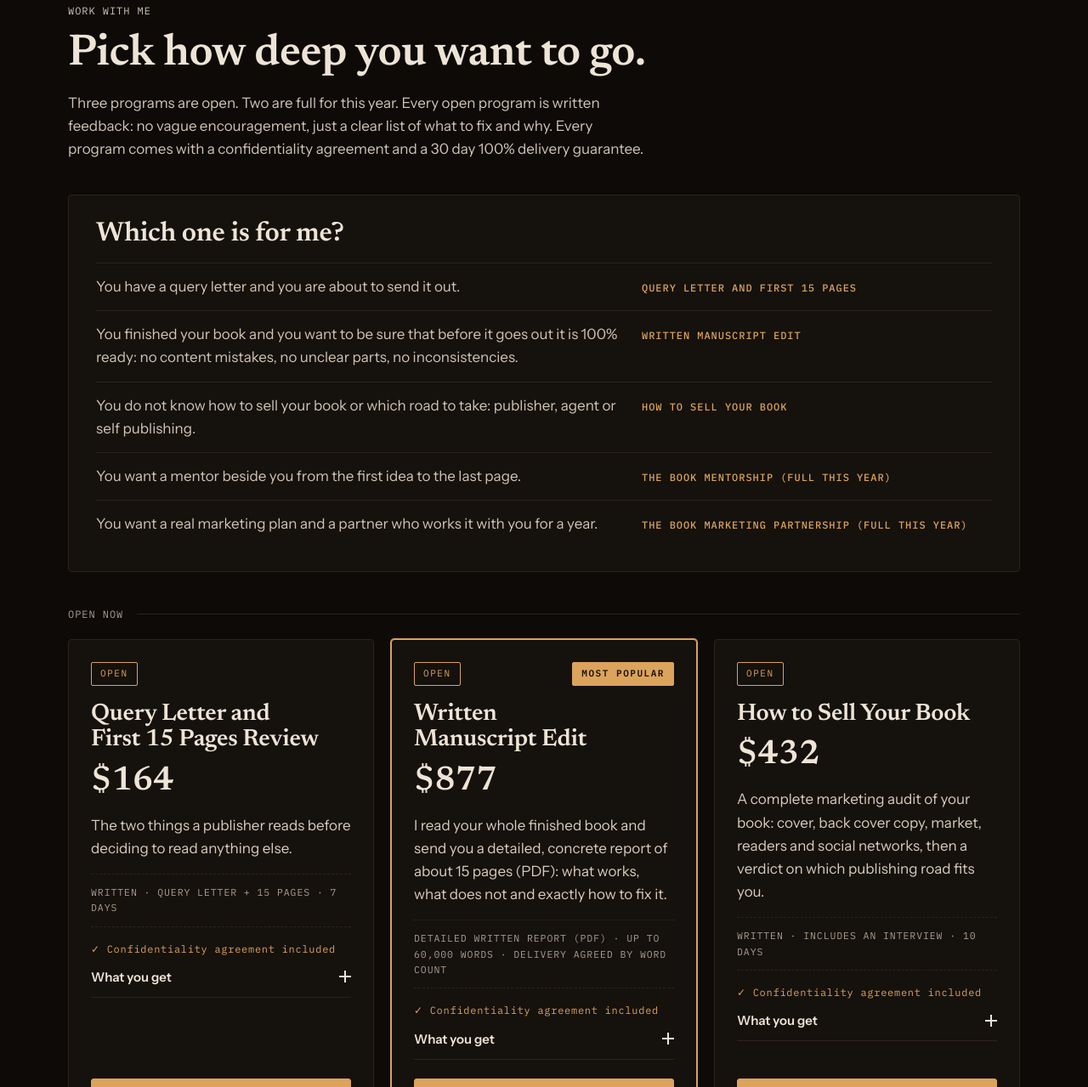
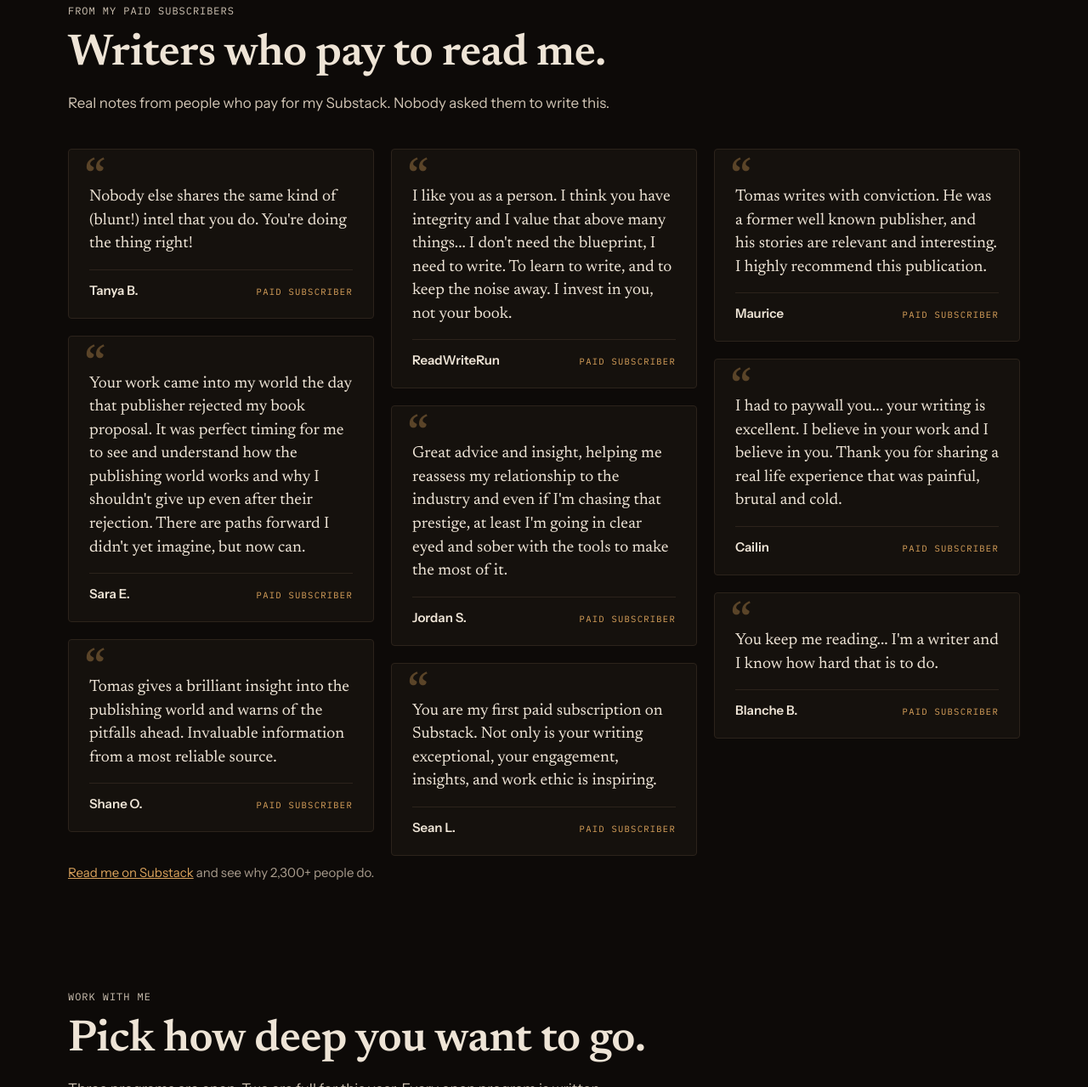
Before and after one commit to tomasblazodomio/tomasblazo-site, a plain HTML site: page index.html in a window 1280 px wide. Shown: the part 1274-2553 px from the top of the page at 85% size. Drawn offline with Linux system fonts and the light colour scheme.

Commit message:
Add files via upload

```diff
--- a/index.html
+++ b/index.html
@@ -368,6 +368,19 @@ p { margin: 0; }
 .ebook.f10 .f10-launch { color: #dba35c; font-family: var(--font-mono); font-size: 12px; letter-spacing: .06em; text-transform: uppercase; margin: 8px 0 18px; }
 .btn-rust { background: #c23b1b; border-color: #c23b1b; color: #fff; }
 .btn-rust:hover { background: #d6492a; border-color: #d6492a; }
+
+/* Testimonials */
+.voices { padding-bottom: 40px; }
+.tm-grid { columns: 3 300px; column-gap: 20px; }
+.tm { break-inside: avoid; margin: 0 0 20px; background: var(--surface); border: 1px solid var(--rule); border-radius: 4px; padding: 24px 24px 20px; position: relative; }
+.tm::before { content: "\201C"; position: absolute; top: 6px; left: 18px; font-family: var(--font-display); font-size: 64px; line-height: 1; color: var(--amber); opacity: .35; }
+.tm blockquote { margin: 0 0 16px; padding-top: 18px; font-family: var(--font-display); font-size: 19px; line-height: 1.45; color: var(--text); }
+.tm figcaption { display: flex; align-items: baseline; justify-content: space-between; gap: 12px; border-top: 1px solid var(--rule); padding-top: 12px; }
+.tm figcaption b { font-weight: 600; color: var(--text); font-size: 15px; }
+.tm figcaption .mono { font-family: var(--font-mono); font-size: 10.5px; letter-spacing: .12em; text-transform: uppercase; color: var(--amber); white-space: nowrap; }
+.tm-more { margin-top: 8px; color: var(--muted); font-size: 15px; }
+.tm-more a { color: var(--amber); }
+@media (max-width: 760px) { .tm blockquote { font-size: 18px; } }
 </style></head><body>
 
 <header class="top">
@@ -433,6 +446,55 @@ p { margin: 0; }
         <li><b>Director</b><span>of an international publishing house</span></li>
         <li><b>2,300+</b><span>subscribers on Substack</span></li>
       </ul>
+    </div>
+  </section>
+
+  <section class="sec voices" id="voices" aria-labelledby="voices-h">
+    <div class="wrap">
+      <div class="sec-head">
+        <p class="eyebrow mono">From my paid subscribers</p>
+        <h2 id="voices-h">Writers who pay to read me.</h2>
+        <p>Real notes from people who pay for my Substack. Nobody asked them to write this.</p>
+      </div>
+      <div class="tm-grid">
+        <figure class="tm">
+          <blockquote>Nobody else shares the same kind of (blunt!) intel that you do. You&#x27;re doing the thing right!</blockquote>
+          <figcaption><b>Tanya B.</b><span class="mono">Paid subscriber</span></figcaption>
+        </figure>
+        <figure class="tm">
+          <blockquote>Your work came into my world the day that publisher rejected my book proposal. It was perfect timing for me to see and understand how the publishing world works and why I shouldn&#x27;t give up even after their rejection. There are paths forward I didn&#x27;t yet imagine, but now can.</blockquote>
+          <figcaption><b>Sara E.</b><span class="mono">Paid subscriber</span></figcaption>
+        </figure>
+        <figure class="tm">
+          <blockquote>Tomas gives a brilliant insight into the publishing world and warns of the pitfalls ahead. Invaluable information from a most reliable source.</blockquote>
+          <figcaption><b>Shane O.</b><span class="mono">Paid subscriber</span></figcaption>
+        </figure>
+        <figure class="tm">
+          <blockquote>I like you as a person. I think you have integrity and I value that above many things... I don&#x27;t need the blueprint, I need to write. To learn to write, and to keep the noise away. I invest in you, not your book.</blockquote>
+          <figcaption><b>ReadWriteRun</b><span class="mono">Paid subscriber</span></figcaption>
+        </figure>
+        <figure class="tm">
+          <blockquote>Great advice and insight, helping me reassess my relationship to the industry and even if I&#x27;m chasing that prestige, at least I&#x27;m going in clear eyed and sober with the tools to make the most of it.</blockquote>
+          <figcaption><b>Jordan S.</b><span class="mono">Paid subscriber</span></figcaption>
+        </figure>
+        <figure class="tm">
+          <blockquote>You are my first paid subscription on Substack. Not only is your writing exceptional, your engagement, insights, and work ethic is inspiring.</blockquote>
+          <figcaption><b>Sean L.</b><span class="mono">Paid subscriber</span></figcaption>
+        </figure>
+        <figure class="tm">
+          <blockquote>Tomas writes with conviction. He was a former well known publisher, and his stories are relevant and interesting. I highly recommend this publication.</blockquote>
+          <figcaption><b>Maurice</b><span class="mono">Paid subscriber</span></figcaption>
+        </figure>
+        <figure class="tm">
+          <blockquote>I had to paywall you... your writing is excellent. I believe in your work and I believe in you. Thank you for sharing a real life experience that was painful, brutal and cold.</blockquote>
+          <figcaption><b>Cailin</b><span class="mono">Paid subscriber</span></figcaption>
+        </figure>
+        <figure class="tm">
+          <blockquote>You keep me reading... I&#x27;m a writer and I know how hard that is to do.</blockquote>
+          <figcaption><b>Blanche B.</b><span class="mono">Paid subscriber</span></figcaption>
+        </figure>
+      </div>
+      <p class="tm-more"><a href="https://tomasblazo.substack.com" target="_blank" rel="noopener">Read me on Substack</a> and see why 2,300+ people do.</p>
     </div>
   </section>
 
```
